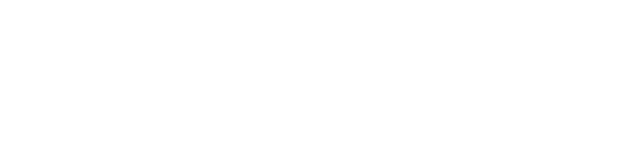
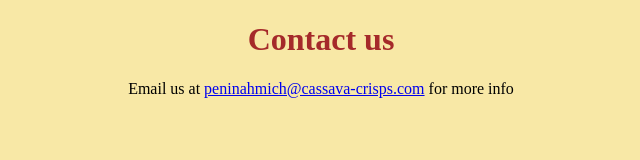
Before and after one commit to Peninah83/Cassava-crisps, a plain HTML site: page contact.html in a window 1280 px wide. Shown: the whole page, without its empty margins (319-959 px from the left). Drawn offline with Linux system fonts and the light colour scheme.

Commit message:
Added the contact page

```diff
--- a/contact.html
+++ b/contact.html
@@ -3,9 +3,14 @@
 <head>
     <meta charset="UTF-8">
     <meta name="viewport" content="width=device-width, initial-scale=1.0">
+    <link rel="stylesheet" href="/css/styles.css"/>
     <title>contact</title>
 </head>
 <body>
+<h1> Contact us</h1>
+<p>
+    Email us at <a href="mailto:peninahmich@cassava-crisps.com">peninahmich@cassava-crisps.com</a> for more info
+</p>
+</body>
 
-</body>
 </html>
--- a/css/styles.css
+++ b/css/styles.css
@@ -12,7 +12,7 @@ h1,p{
     max-width: 100%;
     border-radius: 10px;
     display: block;
-    margin-top: 30px 0;
+    margin-top: 30px auto;
 }
 footer{
     text-align: center;
```
